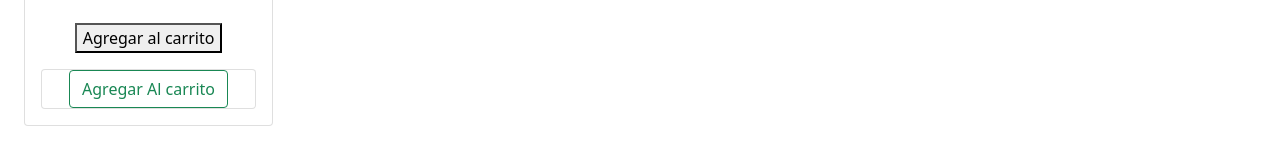
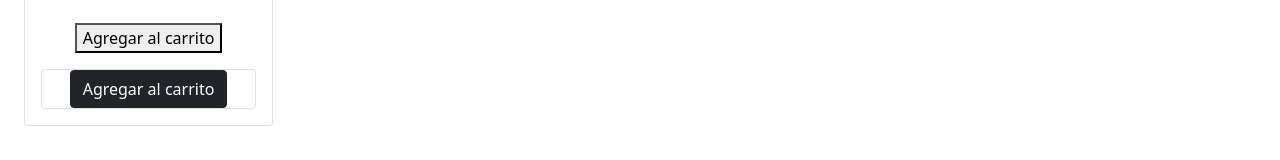
Before and after one commit to HFajardo02/ecommerce-hectorfajardo, a React (Create React App) app: page /detalle/1 in a window 1280 px wide. Shown: the part 628-788 px from the top of the page. Built offline with nearby package versions, Linux system fonts and the light colour scheme.

Commit message:
Intercambiabilidad

```diff
--- a/src/components/Intercambiabilidad/Intercambiabilidad.jsx
+++ b/src/components/Intercambiabilidad/Intercambiabilidad.jsx
@@ -7,16 +7,10 @@ const InputCount= ()=> {
     return (
         <>
             <Link to='/cart' >
-                <button
-                    className="btn btn-outline-primary"
-                    onClick={()=>console.log('Ver carrito de compra') }
-                >Ver carrito</button><br /><br />
+                <button className="btn btn-secondary btn-sm" onClick={()=>console.log('Ver carrito') }>Ver carrito</button><br /><br />
             </Link>
             <Link to='/' >
-                <button
-                    className="btn btn-outline-primary"
-                    onClick={()=>console.log('Ir al Inicio') }
-                >Seguir comprando</button>
+                <button className="btn btn-secondary btn-sm" onClick={()=>console.log('Ir al Inicio') }>Seguir comprando</button>
             </Link>
         </>
     )
@@ -25,13 +19,9 @@ const InputCount= ()=> {
 
 
 const ButtonCount= ({handleInter})=> {
-    return <button
-                className="btn btn-outline-success"
-                onClick={handleInter}
-            >
-                Agregar Al carrito
+    return <button className="btn btn-dark" onClick={handleInter} >
+                Agregar al carrito
             </button>
-
 }
 
 const Intercambiabilidad = () => {
--- a/src/helpers/getFetch.js
+++ b/src/helpers/getFetch.js
@@ -21,7 +21,7 @@ let productos = [
         "model": ["Tooligan"],
         "series": ["2010 New Models"],
         "series_num": ["2/44"],
-        "photo_url": "https://scontent.fmex5-1.fna.fbcdn.net/v/t45.5328-4/64406885_2180154728750157_5185091696068657152_n.jpg?stp=dst-jpg_p960x960&_nc_cat=102&ccb=1-7&_nc_sid=c48759&_nc_ohc=XEQZ3rqbSVwAX8TAC6Y&_nc_ht=scontent.fmex5-1.fna&oh=00_AT9Ym8ed2r73r1bglDeCGqNnFIOO01tXXbpuSqpJqVRGqg&oe=62AFB42B",
+        "photo_url": "https://www.escalaminiaturas.com.br/media/catalog/product/cache/3/image/9df78eab33525d08d6e5fb8d27136e95/r/0/r0917.jpg",
         "year": 2010,
         "stock": 10,
         "precio": 75,
```
